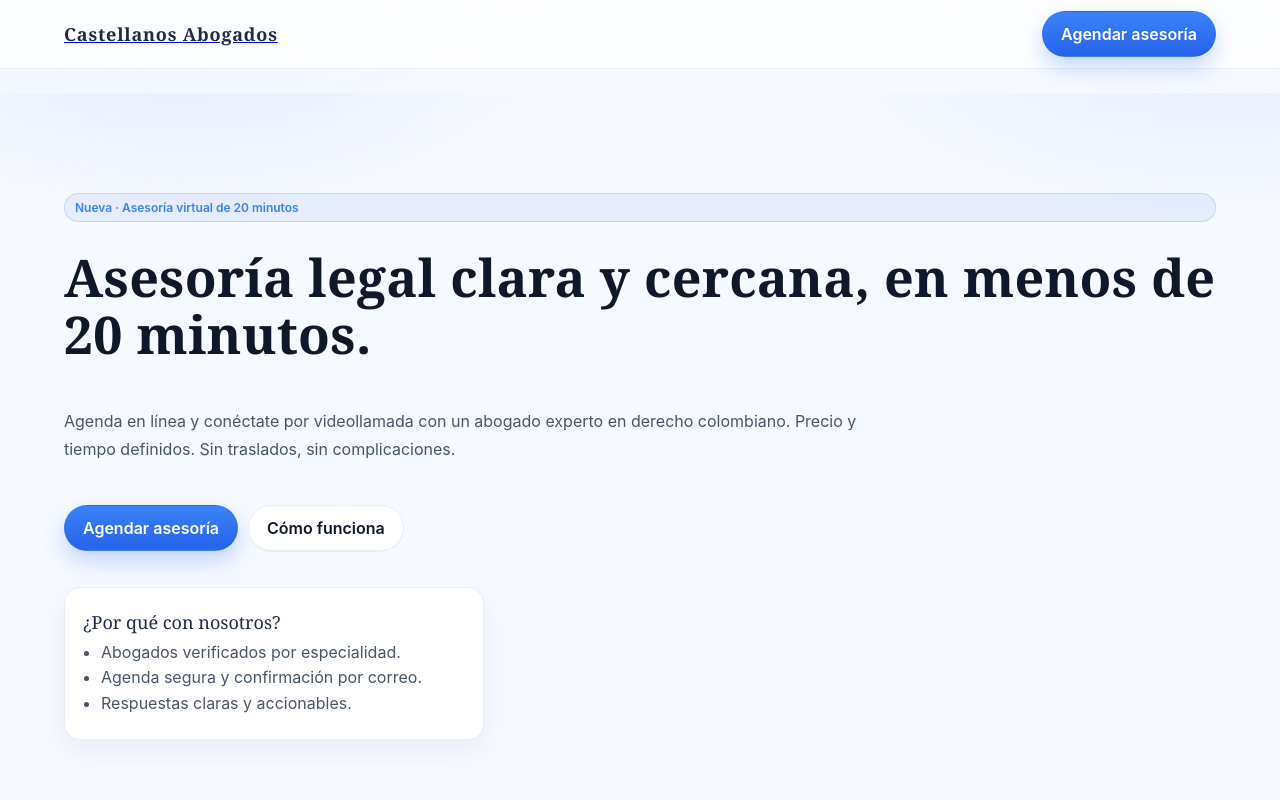
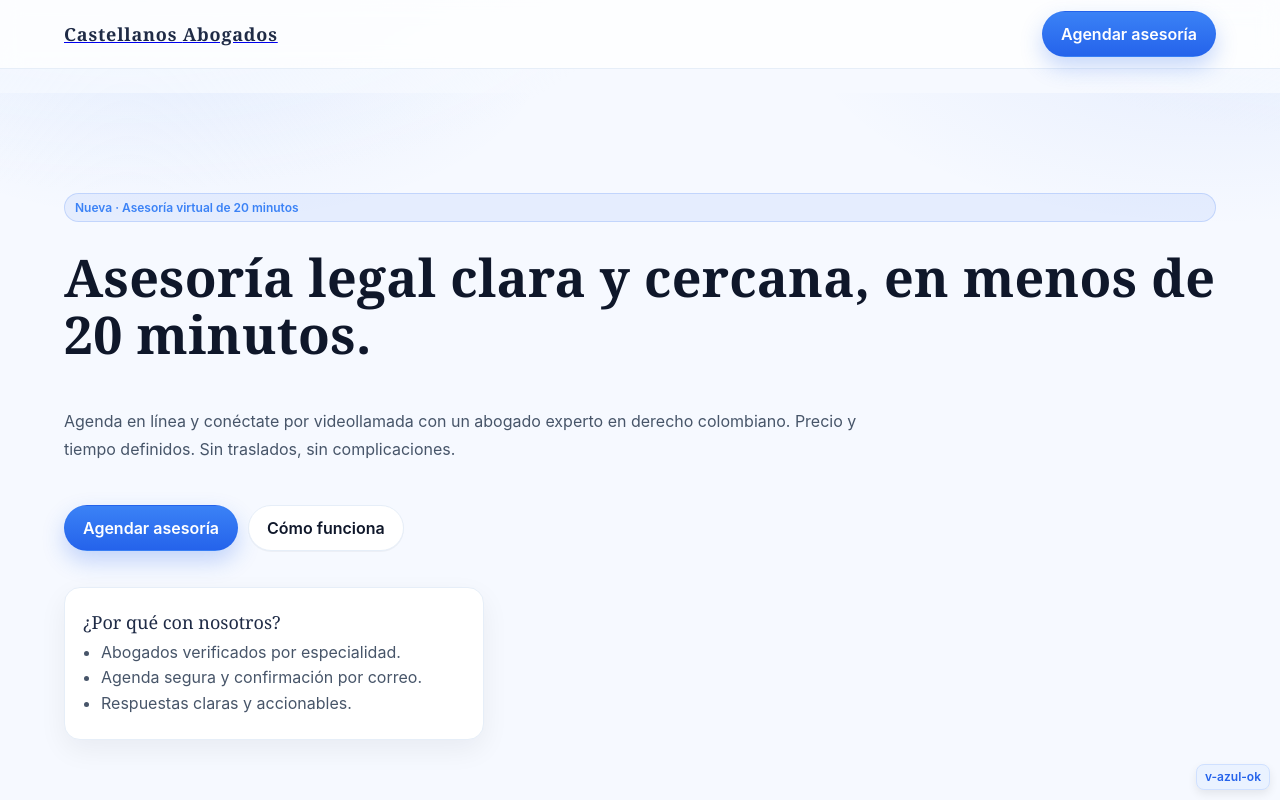
Before and after one commit to jjonnas1/castellanosabogados, a Next.js app: page / in a window 1280 px wide. Shown: the top 800 px of the page. Built offline with nearby package versions, Linux system fonts and the light colour scheme.

Commit message:
Update globals.css

```diff
--- a/app/globals.css
+++ b/app/globals.css
@@ -181,3 +181,11 @@ body{
 :root { --tap: 46px; }
 a, button, .btn { min-height: var(--tap); }
 * { -webkit-tap-highlight-color: rgba(37,99,235,.15); }
+/* DEBUG TEMPORAL — BORRAR LUEGO */
+body::after{
+  content:"v-azul-ok";
+  position:fixed; right:10px; bottom:10px;
+  font:600 12px/1 Inter, system-ui; color:#2563eb;
+  background:#eaf2ff; border:1px solid #cfe0ff; padding:6px 8px; border-radius:8px;
+  z-index:99999; box-shadow:0 4px 10px rgba(0,0,0,.08);
+}
```
